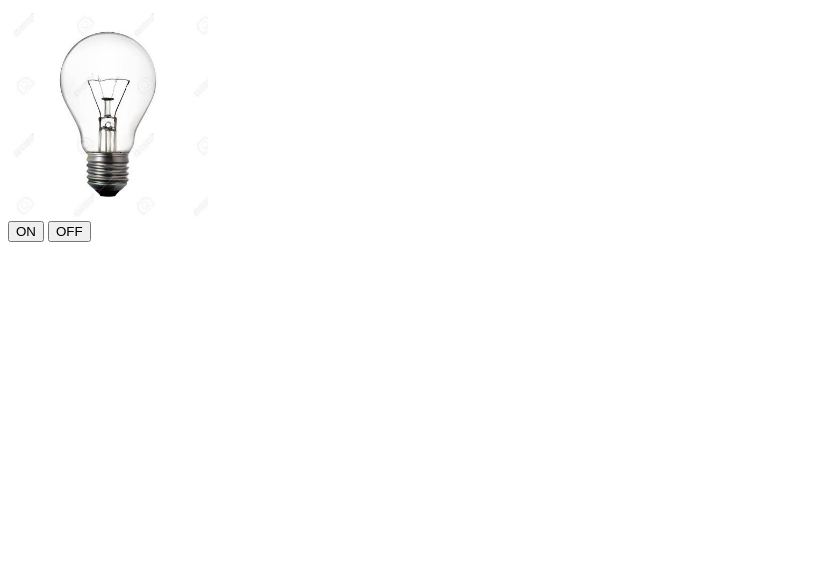
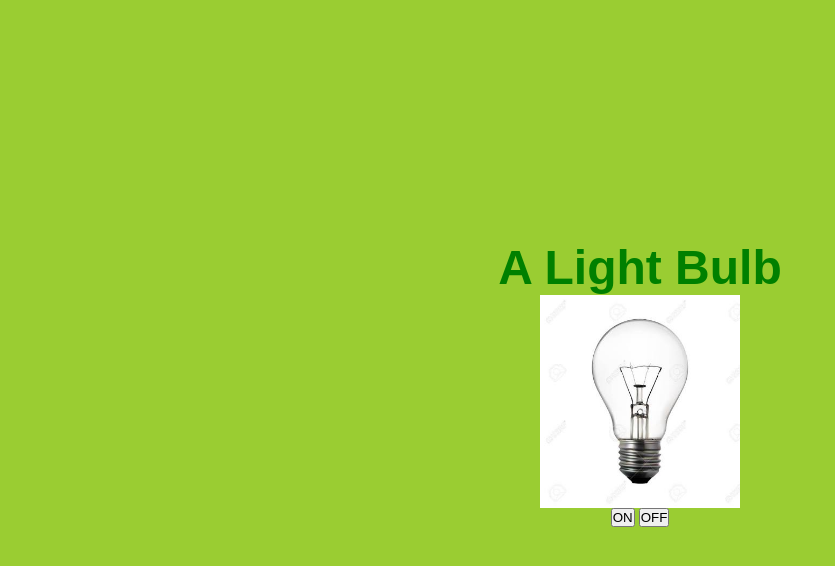
Before and after one commit to mj-debug/light-bulb, a plain HTML site: page index.html in a window 1280 px wide. Shown: the whole page, without its empty margins (0-835 px from the left). Drawn offline with Linux system fonts and the light colour scheme.

Commit message:
second commit

```diff
--- /dev/null
+++ b/css/style.css
@@ -0,0 +1,18 @@
+*{
+    margin: 0;
+    padding: 0;
+    box-sizing: border-box;
+}
+body{
+    background-color: yellowgreen;
+}
+h2{
+    font-size: 3em;
+    font-family: sans-serif;
+    margin-top: 5em;
+    text-align: center;
+    color: green;
+}
+div{
+    text-align: center;
+}
--- a/index.html
+++ b/index.html
@@ -4,8 +4,10 @@
         <meta charset="UTF-8">
         <meta name="viewport" content="width=device-width, initial-scale=1.0">
         <title>Light bulb</title>
+        <link rel="stylesheet" href="./css/style.css">
     </head>
     <body>
+        <h2>A Light Bulb</h2>
         <div>
             <img id="bulb" src="./images/bulb_off.jpg" alt="bulb_off" width="200px"><br>
             <button onclick="document.getElementById('bulb').src='./images/bulb_on.jpg'">ON</button>
```
